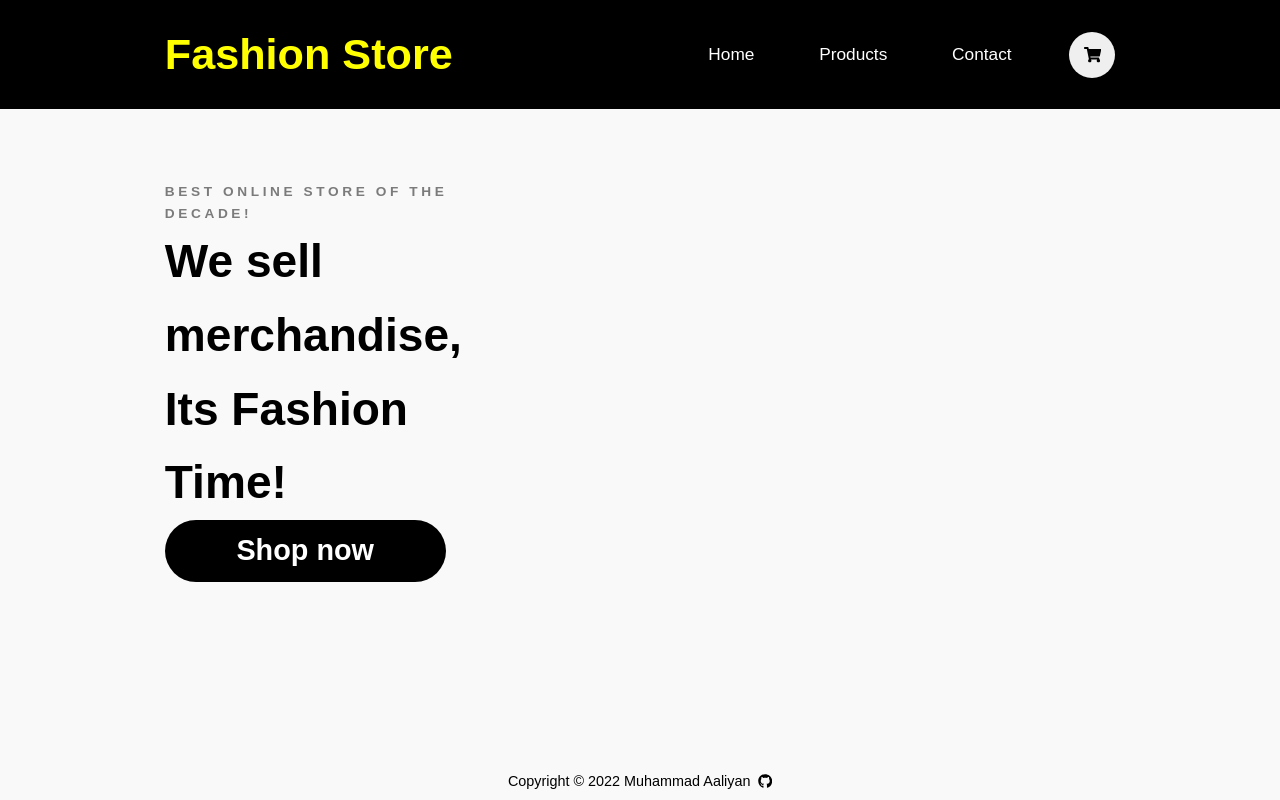
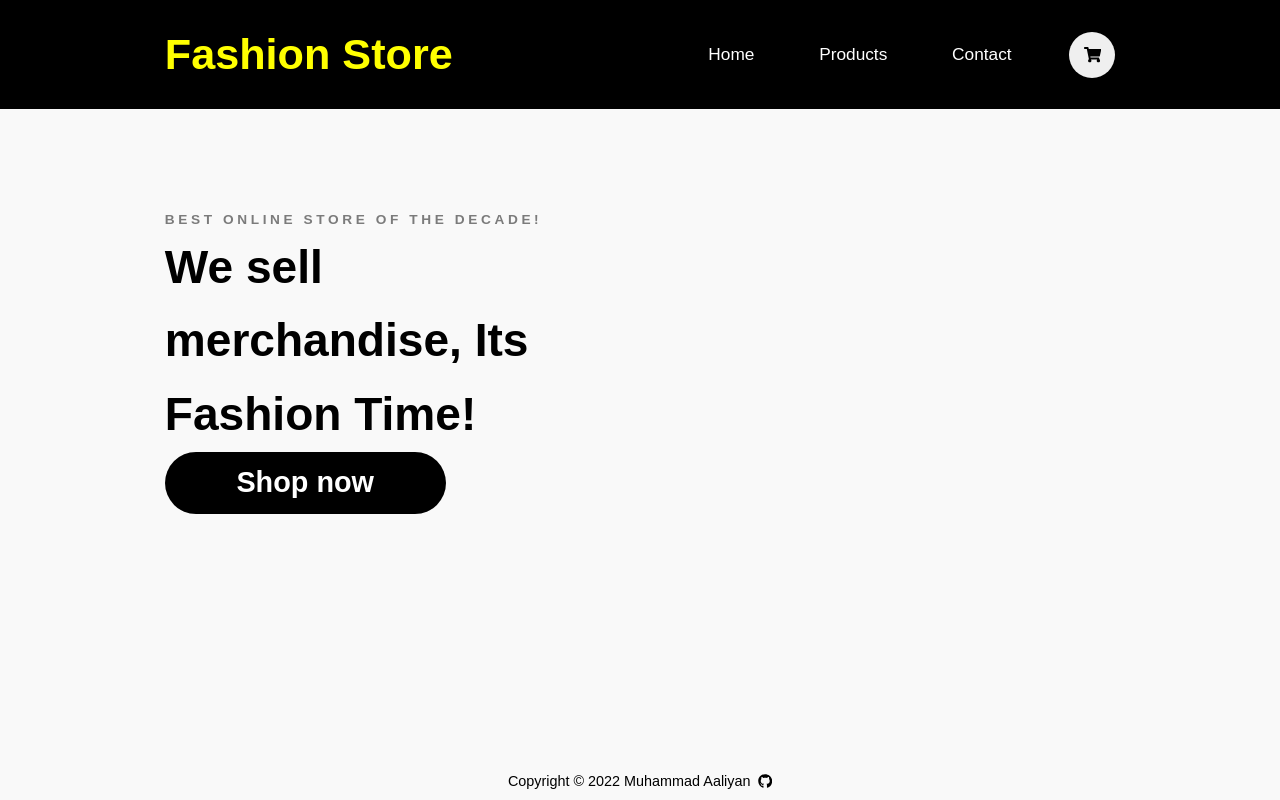
Before and after one commit to aaliyan1230/e_commerce_app, a React (Create React App) app: page / in a window 1280 px wide. Built offline with nearby package versions, Linux system fonts and the light colour scheme.

Commit message:
home style corrected

```diff
--- a/src/pages/Home.js
+++ b/src/pages/Home.js
@@ -45,7 +45,7 @@ const HomeWrapper = styled.div`
 const Message = styled.div`
   display: flex;
   flex-direction: column;
-  width: 50rem;
+  width: 60rem;
 
   animation: fadeIn ease 2s;
 
```
